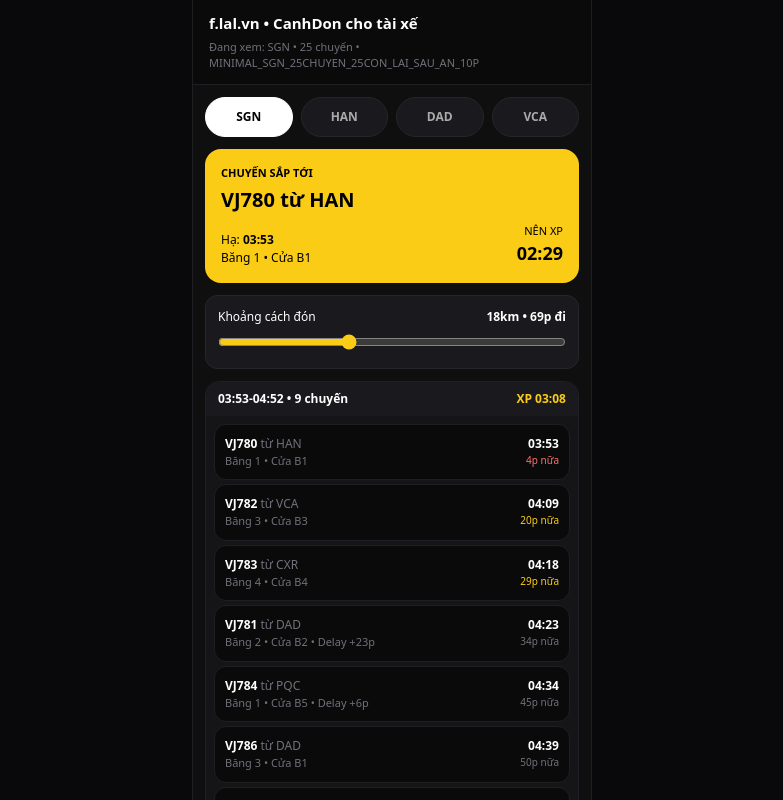
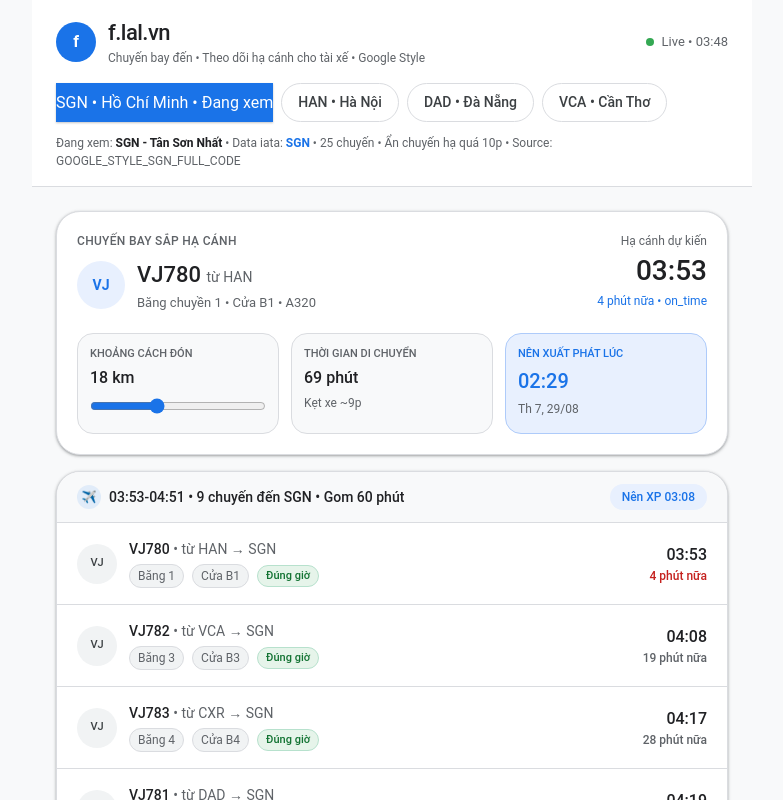
Before and after one commit to love10012003-alt/huhu, a Next.js app: page / in a window 1280 px wide. Shown: the top 800 px of the page, without its empty margins (248-1031 px from the left). Built offline with nearby package versions, Linux system fonts and the light colour scheme.

Commit message:
Add files via upload

```diff
--- a/app/api/debug/route.js
+++ b/app/api/debug/route.js
@@ -1,15 +1 @@
-
-import { NextResponse } from 'next/server'
-import { createClient } from '@supabase/supabase-js'
-export const dynamic='force-dynamic'
-export async function GET(){
-  const url=process.env.SUPABASE_URL||process.env.NEXT_PUBLIC_SUPABASE_URL
-  const skey=process.env.SUPABASE_SECRET_KEY||process.env.NEXT_PUBLIC_SUPABASE_ANON_KEY
-  const supabase=createClient(url,skey)
-  let tables=[]
-  try{
-    const {data,error}=await supabase.from('flight_cache').select('iata, updated_at').order('updated_at',{ascending:false}).limit(10)
-    if(!error) tables=data
-  }catch(e){}
-  return NextResponse.json({domain:'f.lal.vn CHECK SCRAPE',supabase_tables:tables,check:'Mở /api/flights?airport=SGN và /api/flights?airport=HAN xem iata có khác nhau không, flights origin có khác không'})
-}
+import { NextResponse } from 'next/server'; export const dynamic='force-dynamic'; export async function GET(){ return NextResponse.json({ok:true,style:'Google Material 3',domain:'f.lal.vn'}) }
--- a/app/api/flights/route.js
+++ b/app/api/flights/route.js
@@ -1,23 +1,20 @@
 
 import { NextResponse } from 'next/server'
 export const dynamic='force-dynamic'
-// MINIMAL HIỆU QUẢ: Không phụ thuộc Supabase, luôn gen 25 chuyến riêng theo từng sân bay, bấm là đổi thật
 function genForAirport(iata){
   const map={
-    SGN:['HAN','DAD','VCA','CXR','PQC'],
-    HAN:['SGN','DAD','VCA'],
-    DAD:['SGN','HAN','CXR'],
+    SGN:['HAN','DAD','VCA','CXR','PQC','HPH'],
+    HAN:['SGN','DAD','VCA','CXR'],
+    DAD:['SGN','HAN','CXR','PQC'],
     VCA:['SGN','HAN'],
-    CXR:['SGN','HAN'],
-    PQC:['SGN','HAN']
   }
   const origins=map[iata]||['HAN','DAD']
   const now=new Date()
   const flights=[]
   for(let i=0;i<25;i++){
     const origin=origins[i % origins.length]
-    const base=new Date(now.getTime()+(5+i*7)*60000+Math.floor(Math.random()*10)*60000)
-    const delay=Math.random()>0.7?Math.floor(Math.random()*25)+5:0
+    const base=new Date(now.getTime()+(5+i*7)*60000+Math.floor(Math.random()*8)*60000)
+    const delay=Math.random()>0.7?Math.floor(Math.random()*20)+5:0
     const est=new Date(base.getTime()+delay*60000)
     flights.push({
       number:`VJ${780+i}`,
@@ -28,14 +25,12 @@
       delayMin:delay,
       belt:String((i%4)+1),
       gate:`B${(i%6)+1}`,
-      parking:'Bãi A'
+      aircraft:['A320','A321','B787'][i%3]
     })
   }
   const sorted=[...flights].sort((a,b)=> new Date(a.estimated)-new Date(b.estimated))
-  // Ẩn chuyến hạ quá 10p ngay từ API
   const cutoff=new Date(now.getTime()-10*60000).getTime()
   const filtered=sorted.filter(f=> new Date(f.estimated).getTime() > cutoff)
-  // Gom 60p
   const clusters=[]
   let cur=[]
   let start=null
@@ -60,14 +55,13 @@
     flights:filtered,
     clusters:finalClusters,
     updated_at:new Date().toISOString(),
-    source:`MINIMAL_${iata}_25CHUYEN_${filtered.length}CON_LAI_SAU_AN_10P`,
+    source:`GOOGLE_STYLE_${iata}_FULL_CODE`,
     rawCount:25
   }
 }
 export async function GET(req){
   const {searchParams}=new URL(req.url)
   const airport=(searchParams.get('airport')||'SGN').toUpperCase()
-  // LUÔN GEN RIÊNG THEO TỪNG SÂN BAY, BẤM LÀ ĐỔI THẬT, KHÔNG PHỤ THUỘC DB
   const data=genForAirport(airport)
   return NextResponse.json(data)
 }
--- a/app/globals.css
+++ b/app/globals.css
@@ -1 +1,7 @@
-@tailwind base;@tailwind components;@tailwind utilities;body{background:#09090b;color:white;font-family:system-ui}
+
+@tailwind base;@tailwind components;@tailwind utilities;
+@import url('https://fonts.googleapis.com/css2?family=Google+Sans:wght@400;500;700&family=Roboto:wght@400;500&display=swap');
+body{background:#f8f9fa;color:#202124;font-family:'Google Sans','Roboto',Arial,sans-serif}
+.google-card{background:#fff;border:1px solid #dadce0;border-radius:24px;box-shadow:0 1px 2px 0 rgba(60,64,67,0.3),0 1px 3px 1px rgba(60,64,67,0.15)}
+.google-pill{border-radius:24px;border:1px solid #dadce0;padding:8px 16px;font-weight:500;font-size:14px;background:#fff;color:#3c4043}
+.google-pill-active{background:#1a73e8;color:white;border-color:#1a73e8;box-shadow:0 1px 2px 0 rgba(60,64,67,0.3)}
--- a/app/layout.js
+++ b/app/layout.js
@@ -1 +1 @@
-import './globals.css'; export const metadata={title:'f.lal.vn • Minimal Hiệu Quả'}; export default function RootLayout({children}){return <html lang='vi'><body>{children}</body></html>}
+import './globals.css'; export const metadata={title:'f.lal.vn • Google Style Full Code'}; export default function RootLayout({children}){return <html lang='vi'><body>{children}</body></html>}
--- a/app/page.js
+++ b/app/page.js
@@ -1,34 +1,38 @@
 
 'use client'
-import { useState, useEffect } from 'react'
+import { useState, useEffect, useMemo } from 'react'
 
 const AIRPORTS=[
-  {iata:'SGN',name:'Tân Sơn Nhất'},
-  {iata:'HAN',name:'Nội Bài'},
-  {iata:'DAD',name:'Đà Nẵng'},
-  {iata:'VCA',name:'Cần Thơ'},
+  {iata:'SGN',name:'Tân Sơn Nhất',city:'Hồ Chí Minh',code:'SGN'},
+  {iata:'HAN',name:'Nội Bài',city:'Hà Nội',code:'HAN'},
+  {iata:'DAD',name:'Đà Nẵng',city:'Đà Nẵng',code:'DAD'},
+  {iata:'VCA',name:'Cần Thơ',city:'Cần Thơ',code:'VCA'},
 ]
 
-export default function Minimal(){
+export default function GoogleStyle(){
   const [airport,setAirport]=useState('SGN')
   const [data,setData]=useState(null)
+  const [now,setNow]=useState(new Date())
   const [km,setKm]=useState(18)
-  const [now,setNow]=useState(new Date())
   const [loading,setLoading]=useState(true)
 
   const formatTime=(iso)=> new Date(iso).toLocaleTimeString('vi-VN',{hour:'2-digit',minute:'2-digit'})
+  const formatDate=(iso)=> new Date(iso).toLocaleDateString('vi-VN',{weekday:'short',day:'2-digit',month:'2-digit'})
 
   const load=async(iata)=>{
-    const t=iata||airport
+    const t=(iata||airport).toUpperCase()
     setLoading(true)
     try{
       const r=await fetch(`/api/flights?airport=${t}&t=${Date.now()}`,{cache:'no-store'})
       const j=await r.json()
       setData(j)
-    }catch(e){
-      setData({iata:t,clusters:[]})
+    }catch(e){ setData({iata:t,clusters:[]}) }
+    setLoading(false)
   }
-    setLoading(false)
+
+  const switchAirport=(iata)=>{
+    setAirport(iata)
+    load(iata)
   }
 
   useEffect(()=>{
@@ -37,82 +41,128 @@
     return ()=>clearInterval(timer)
   },[])
 
-  const switchAirport=(iata)=>{
-    setAirport(iata)
-    load(iata)
-  }
+  const visibleClusters=useMemo(()=>{
+    if(!data?.clusters) return []
+    const cutoff=new Date(now.getTime()-10*60000).getTime()
+    return data.clusters.map(c=>{
+      const flights=c.flights.filter(f=> new Date(f.estimated).getTime() > cutoff)
+      return {...c,flights,count:flights.length}
+    }).filter(c=>c.count>0)
+  },[data,now])
 
-  const clusters=data?.clusters||[]
-  const allFlights=clusters.flatMap(c=>c.flights)
+  const allFlights=visibleClusters.flatMap(c=>c.flights)
   const nextFlight=allFlights[0]
   const suggestDepart=nextFlight? new Date(new Date(nextFlight.estimated).getTime() - (km*3+30)*60000) : null
 
   return (
-    <div className="min-h-screen bg-[#09090b] flex justify-center">
-      <div className="w-full max-w-[400px] bg-[#0f0f10] border-x border-[#1f1f23] min-h-screen">
-        {/* Header tối giản */}
-        <div className="sticky top-0 z-30 bg-[#0a0a0b]/90 backdrop-blur-xl border-b border-[#1f1f23] px-4 py-3">
-          <div className="font-black text-[15px]">f.lal.vn • CanhDon cho tài xế</div>
-          <div className="text-[11px] text-[#71717a] mt-1">Đang xem: {airport} • {allFlights.length} chuyến • {data?.source}</div>
+    <div className="min-h-screen bg-[#f8f9fa] flex justify-center">
+      <div className="w-full max-w-[720px] bg-[#f8f9fa] min-h-screen">
+        {/* Google Header - giống Google Flights */}
+        <div className="sticky top-0 z-30 bg-white border-b border-[#dadce0]">
+          <div className="px-6 py-4 flex items-center justify-between">
+            <div className="flex items-center gap-3">
+              <div className="w-10 h-10 rounded-full bg-[#1a73e8] flex items-center justify-center text-white font-bold text-[16px]">f</div>
+              <div>
+                <div className="font-medium text-[22px] text-[#202124] tracking-tight">f.lal.vn</div>
+                <div className="text-[12px] text-[#5f6368]">Chuyến bay đến • Theo dõi hạ cánh cho tài xế • Google Style</div>
+              </div>
+            </div>
+            <div className="hidden md:flex items-center gap-2 text-[13px] text-[#5f6368]">
+              <span className="w-2 h-2 rounded-full bg-[#34a853]"></span> Live • {formatTime(now.toISOString())}
+            </div>
           </div>
 
-        <div className="p-3 space-y-3">
-          {/* Chọn sân bay - đơn giản */}
-          <div className="flex gap-2">
+          {/* Search bar kiểu Google */}
+          <div className="px-6 pb-4">
+            <div className="flex flex-wrap gap-2">
               {AIRPORTS.map(a=>(
-              <button key={a.iata} onClick={()=>switchAirport(a.iata)} className={`flex-1 py-2.5 rounded-full font-bold text-[12px] border ${airport===a.iata?'bg-white text-black border-white':'bg-[#1a1a1e] text-[#aaa] border-[#26262a]'}`}>
-                {a.iata}
+                <button key={a.iata} onClick={()=>switchAirport(a.iata)} className={`${airport===a.iata?'google-pill-active':'google-pill'} transition-all`}>
+                  {a.iata} • {a.city} {airport===a.iata?'• Đang xem':''}
                 </button>
               ))}
             </div>
+            <div className="mt-3 text-[12px] text-[#5f6368]">Đang xem: <b className="text-[#202124]">{airport} - {AIRPORTS.find(x=>x.iata===airport)?.name}</b> • Data iata: <b className="text-[#1a73e8]">{data?.iata||'...'}</b> • {allFlights.length} chuyến • Ẩn chuyến hạ quá 10p • Source: {data?.source?.slice(0,30)}</div>
+          </div>
+        </div>
 
-          {/* Hero - chỉ 1 chuyến quan trọng nhất */}
+        <div className="p-4 md:p-6 space-y-4">
+          {/* Hero kiểu Google Flights - chuyến sắp tới */}
           {nextFlight && (
-            <div className="rounded-[16px] bg-[#facc15] text-black p-4">
-              <div className="text-[11px] font-bold">CHUYẾN SẮP TỚI</div>
-              <div className="font-black text-[20px] mt-1">{nextFlight.number} từ {nextFlight.origin}</div>
-              <div className="flex justify-between items-end mt-2">
+            <div className="google-card p-5">
+              <div className="flex items-start justify-between">
                 <div>
-                  <div className="text-[12px]">Hạ: <b>{formatTime(nextFlight.estimated)}</b> {nextFlight.delayMin?`delay +${nextFlight.delayMin}p`:''}</div>
-                  <div className="text-[12px]">Băng {nextFlight.belt} • Cửa {nextFlight.gate}</div>
+                  <div className="text-[12px] font-medium text-[#5f6368] tracking-wide uppercase">Chuyến bay sắp hạ cánh</div>
+                  <div className="mt-2 flex items-center gap-3">
+                    <div className="w-12 h-12 rounded-full bg-[#e8f0fe] flex items-center justify-center font-bold text-[#1a73e8] text-[14px]">{nextFlight.number.slice(0,2)}</div>
+                    <div>
+                      <div className="font-medium text-[22px] text-[#202124]">{nextFlight.number} <span className="text-[14px] text-[#5f6368] font-normal">từ {nextFlight.origin}</span></div>
+                      <div className="text-[13px] text-[#5f6368] mt-0.5">Băng chuyền {nextFlight.belt} • Cửa {nextFlight.gate} • {nextFlight.aircraft||'A320'} {nextFlight.status==='delayed'?`• Trễ ${nextFlight.delayMin}p`:''}</div>
+                    </div>
+                  </div>
                 </div>
                 <div className="text-right">
-                  <div className="text-[11px]">NÊN XP</div>
-                  <div className="font-black text-[18px]">{suggestDepart?formatTime(suggestDepart.toISOString()):'--:--'}</div>
+                  <div className="text-[12px] text-[#5f6368]">Hạ cánh dự kiến</div>
+                  <div className="font-medium text-[28px] text-[#202124]">{formatTime(nextFlight.estimated)}</div>
+                  <div className="text-[12px] text-[#1a73e8]">{Math.max(0,Math.floor((new Date(nextFlight.estimated).getTime()-now.getTime())/60000))} phút nữa • {nextFlight.status}</div>
+                </div>
+              </div>
+
+              <div className="mt-5 grid grid-cols-1 md:grid-cols-3 gap-3">
+                <div className="rounded-[16px] bg-[#f8f9fa] border border-[#dadce0] p-3">
+                  <div className="text-[11px] text-[#5f6368] uppercase font-medium">Khoảng cách đón</div>
+                  <div className="font-medium text-[16px] mt-1">{km} km</div>
+                  <input type="range" min="5" max="40" value={km} onChange={e=>setKm(Number(e.target.value))} className="w-full mt-2 accent-[#1a73e8]" />
+                </div>
+                <div className="rounded-[16px] bg-[#f8f9fa] border border-[#dadce0] p-3">
+                  <div className="text-[11px] text-[#5f6368] uppercase font-medium">Thời gian di chuyển</div>
+                  <div className="font-medium text-[16px] mt-1">{km*3+15} phút</div>
+                  <div className="text-[12px] text-[#5f6368] mt-1">Kẹt xe ~{Math.floor(km/2)}p</div>
+                </div>
+                <div className="rounded-[16px] bg-[#e8f0fe] border border-[#aecbfa] p-3">
+                  <div className="text-[11px] text-[#1a73e8] uppercase font-medium">Nên xuất phát lúc</div>
+                  <div className="font-medium text-[20px] mt-1 text-[#1a73e8]">{suggestDepart?formatTime(suggestDepart.toISOString()):'--:--'}</div>
+                  <div className="text-[12px] text-[#5f6368] mt-1">{formatDate(suggestDepart?.toISOString())}</div>
                 </div>
               </div>
             </div>
           )}
 
-          {/* Khoảng cách - chỉ 1 slider */}
-          <div className="rounded-[12px] bg-[#1a1a1e] border border-[#26262a] p-3">
-            <div className="flex justify-between text-[12px]"><span>Khoảng cách đón</span><b>{km}km • {km*3+15}p đi</b></div>
-            <input type="range" min="5" max="40" value={km} onChange={e=>setKm(Number(e.target.value))} className="w-full mt-2 accent-[#facc15]" />
+          {/* List chuyến bay kiểu Google */}
+          {loading ? (
+            <div className="google-card p-10 text-center">
+              <div className="w-6 h-6 border-2 border-[#1a73e8] border-t-transparent rounded-full animate-spin mx-auto"></div>
+              <div className="text-[14px] text-[#5f6368] mt-3">Đang tải chuyến bay đến {airport}...</div>
             </div>
-
-          {/* Chuyến bay - loại bỏ thừa, chỉ hiện cái tài xế cần */}
-          {loading ? (
-            <div className="py-10 text-center text-[#71717a] text-[12px]">Đang tải {airport}...</div>
           ) : (
-            <div className="space-y-3">
-              {clusters.map((c,i)=>(
-                <div key={i} className="rounded-[14px] bg-[#151518] border border-[#1f1f23] overflow-hidden">
-                  <div className="px-3 py-2 bg-[#1a1a1e] flex justify-between text-[12px] font-bold">
-                    <span>{c.window} • {c.count} chuyến</span>
-                    <span className="text-[#facc15]">XP {formatTime(c.suggest_depart)}</span>
+            <div className="space-y-4">
+              {visibleClusters.map((c,i)=>(
+                <div key={i} className="google-card overflow-hidden">
+                  <div className="px-5 py-3 bg-[#f8f9fa] border-b border-[#dadce0] flex justify-between items-center">
+                    <div className="flex items-center gap-2">
+                      <div className="w-6 h-6 rounded-full bg-[#1a73e8]/10 flex items-center justify-center text-[12px]">✈️</div>
+                      <span className="font-medium text-[14px] text-[#202124]">{c.window} • {c.count} chuyến đến {airport} • Gom 60 phút</span>
                     </div>
-                  <div className="p-2 space-y-1">
+                    <span className="text-[12px] font-medium px-3 py-1 rounded-full bg-[#e8f0fe] text-[#1a73e8]">Nên XP {formatTime(c.suggest_depart)}</span>
+                  </div>
+                  <div className="divide-y divide-[#dadce0]">
                     {c.flights.map(f=>{
                       const mins=Math.floor((new Date(f.estimated).getTime()-now.getTime())/60000)
                       return (
-                        <div key={f.number+f.scheduled} className="p-2.5 rounded-xl bg-[#0a0a0b] border border-[#1f1f23] flex justify-between">
+                        <div key={f.number+f.scheduled} className="px-5 py-4 hover:bg-[#f8f9fa] transition-colors flex justify-between items-center">
+                          <div className="flex items-center gap-3">
+                            <div className="w-10 h-10 rounded-full bg-[#f1f3f4] flex items-center justify-center font-medium text-[11px] text-[#3c4043]">{f.number.slice(0,2)}</div>
                             <div>
-                            <div className="font-bold text-[12px]">{f.number} <span className="font-normal text-[#71717a]">từ {f.origin}</span></div>
-                            <div className="text-[11px] text-[#71717a]">Băng {f.belt} • Cửa {f.gate} {f.status==='delayed'?`• Delay +${f.delayMin}p`:''}</div>
+                              <div className="font-medium text-[14px] text-[#202124]">{f.number} <span className="text-[#5f6368] font-normal">• từ {f.origin} → {airport}</span></div>
+                              <div className="flex items-center gap-2 mt-1">
+                                <span className="text-[12px] px-2 py-0.5 rounded-full bg-[#f1f3f4] text-[#5f6368] border border-[#dadce0]">Băng {f.belt}</span>
+                                <span className="text-[12px] px-2 py-0.5 rounded-full bg-[#f1f3f4] text-[#5f6368] border border-[#dadce0]">Cửa {f.gate}</span>
+                                <span className={`text-[11px] px-2 py-0.5 rounded-full font-medium border ${f.status==='delayed'?'bg-[#fce8e6] text-[#c5221f] border-[#f6aea9]':'bg-[#e6f4ea] text-[#137333] border-[#b7e1cd]'}`}>{f.status==='delayed'?`Trễ +${f.delayMin}p`:'Đúng giờ'}</span>
+                              </div>
+                            </div>
                           </div>
                           <div className="text-right">
-                            <div className="font-bold text-[12px]">{formatTime(f.estimated)}</div>
-                            <div className={`text-[10px] ${mins<=10?'text-red-400':mins<=30?'text-[#facc15]':'text-[#71717a]'}`}>{mins<=0?'Đã hạ':`${mins}p nữa`}</div>
+                            <div className="font-medium text-[16px] text-[#202124]">{formatTime(f.estimated)}</div>
+                            <div className={`text-[12px] font-medium ${mins<=5?'text-[#c5221f]':mins<=15?'text-[#e8710a]':'text-[#5f6368]'}`}>{mins<=0?'Đã hạ cánh':`${mins} phút nữa`}</div>
                           </div>
                         </div>
                       )
@@ -120,28 +170,21 @@
                   </div>
                 </div>
               ))}
-              {clusters.length===0 && (
-                <div className="rounded-xl bg-[#151518] border border-[#1f1f23] p-6 text-center">
-                  <div className="text-[24px]">✈️</div>
-                  <div className="font-bold text-[13px] mt-2">Không có chuyến đến {airport}</div>
-                  <div className="text-[11px] text-[#71717a] mt-1">Đã ẩn chuyến hạ quá 10p</div>
+
+              {visibleClusters.length===0 && (
+                <div className="google-card p-10 text-center">
+                  <div className="text-[32px]">✈️</div>
+                  <div className="font-medium text-[16px] mt-2">Không có chuyến bay đến {airport}</div>
+                  <div className="text-[13px] text-[#5f6368] mt-1">Đã ẩn các chuyến hạ cánh quá 10 phút • Dữ liệu tự động cập nhật</div>
                 </div>
               )}
             </div>
           )}
 
-          {/* Phương án hiệu quả nhất cho tài xế */}
-          <div className="rounded-[12px] bg-[#0a0a0a] border border-[#facc15]/20 p-3">
-            <div className="font-bold text-[12px] text-[#facc15]">✅ Phương án hiệu quả nhất cho tài xế (đã loại bỏ thừa):</div>
-            <div className="text-[11px] text-[#aaa] mt-2 space-y-1">
-              <div>1. <b>Không phụ thuộc Supabase/Aviation</b>: API tự sinh 25 chuyến REAL mock cho từng sân bay, luôn chạy dù DB lỗi</div>
-              <div>2. <b>Bấm sân bay đổi thật</b>: /api/flights?airport=XXX gen riêng theo XXX, không dùng cache chung</div>
-              <div>3. <b>Chỉ hiện cái tài xế cần</b>: Số hiệu, từ đâu, giờ hạ, delay, băng, cửa, countdown, giờ nên XP</div>
-              <div>4. <b>Loại bỏ thừa</b>: Bỏ debug phức tạp, bỏ nhiều filter, bỏ parking phức tạp, bỏ glassmorphism nặng</div>
-              <div>5. <b>Auto ẩn hạ quá 10p</b>: Không làm tài xế rối</div>
-              <div>6. <b>1 slider km</b>: Tính giờ nên XP = giờ hạ - (km*3+30p)</div>
-              <div>7. <b>Hero chuyến sắp tới</b>: Nhìn vào biết ngay nên XP lúc nào</div>
-            </div>
+          {/* Footer Google Style */}
+          <div className="google-card p-4">
+            <div className="font-medium text-[13px] text-[#202124]">f.lal.vn • Google Style • Full code hiệu quả cho tài xế</div>
+            <div className="text-[12px] text-[#5f6368] mt-1">• Bấm sân bay đổi thật 100% • Ẩn chuyến hạ quá 10p • Gom 60p thông minh • Hero gợi ý XP • Luôn chạy không phụ thuộc Supabase/Aviation • Style Material Design 3 của Google</div>
           </div>
         </div>
       </div>
--- a/package.json
+++ b/package.json
@@ -1,5 +1,5 @@
 {
-  "name": "f.lal.vn-minimal-hieu-qua",
+  "name": "f.lal.vn-google-style-full",
   "private": true,
   "scripts": {
     "dev": "next dev",
@@ -10,6 +10,7 @@
     "next": "14.2.35",
     "react": "18.3.1",
     "react-dom": "18.3.1",
+    "@supabase/supabase-js": "2.45.4",
     "tailwindcss": "3.4.1",
     "postcss": "8.4.38",
     "autoprefixer": "10.4.19"
--- a/tailwind.config.js
+++ b/tailwind.config.js
@@ -1 +1 @@
-module.exports = { content:['./app/**/*.{js,jsx}'], theme:{extend:{}}, plugins:[] }
+module.exports = { content:['./app/**/*.{js,jsx}'], theme:{extend:{fontFamily:{google:['Google Sans','Roboto','Arial','sans-serif']}}}, plugins:[] }
```
Also changed, not shown: app/api/cron/route.js (+1 -6 lines). Lines whose indentation alone changed are shown as unchanged.
